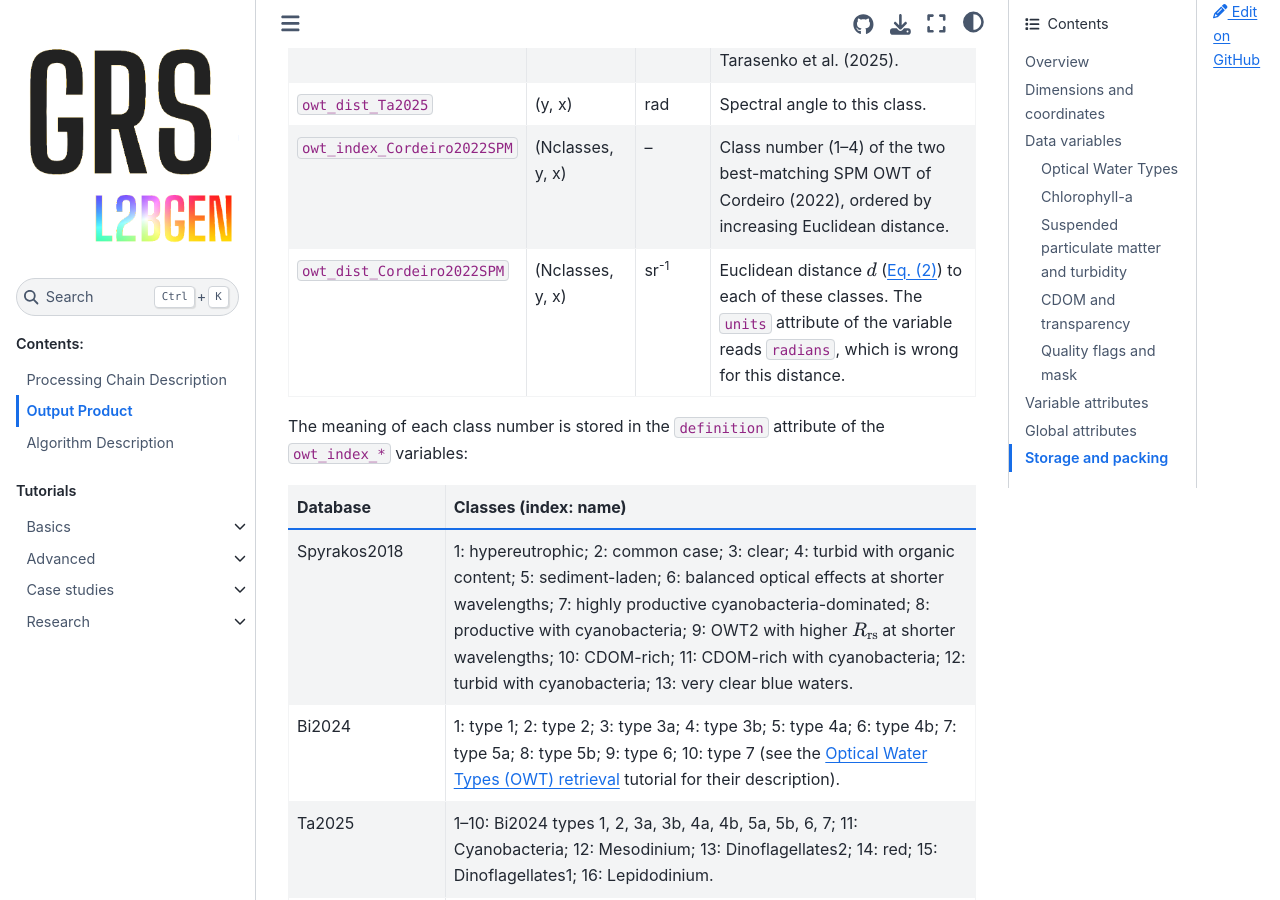
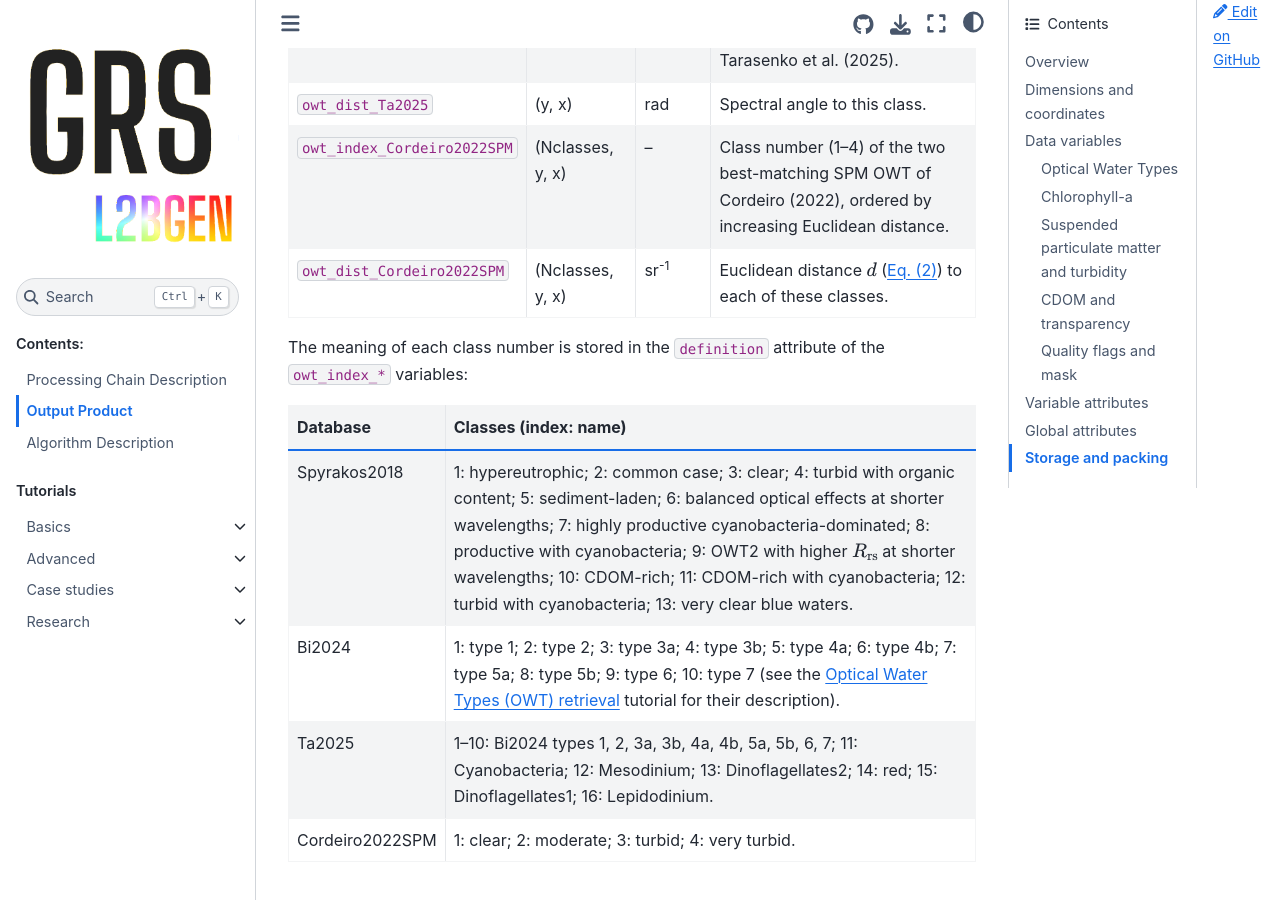
Before and after one commit to Tristanovsk/GRSl2bgen, a Sphinx documentation site: the page built from docs/source/output_product.rst, in a window 1280 px wide and 900 px high, scrolled down 2441 px. Built offline with Sphinx 7.4.7 and the Sphinx Book theme 1.1.4, drawn with Linux system fonts in a browser that asks for light colours; pages that are not in the unit, such as notebooks, are missing from menus; some of the changed text lies outside the part shown.

```diff
--- a/docs/source/output_product.rst
+++ b/docs/source/output_product.rst
@@ -137,9 +137,7 @@ Optical Water Types
    * - ``owt_dist_Cordeiro2022SPM``
      - (Nclasses, y, x)
      - sr\ :sup:`-1`
-     - Euclidean distance :math:`d` (:eq:`euclidean`) to each of these classes. The
-       ``units`` attribute of the variable reads ``radians``, which is wrong for
-       this distance.
+     - Euclidean distance :math:`d` (:eq:`euclidean`) to each of these classes.
 
 The meaning of each class number is stored in the ``definition`` attribute of the
 ``owt_index_*`` variables:
```
Also changed, not shown: other parts of docs/source/output_product.rst (+2 -1 lines).
